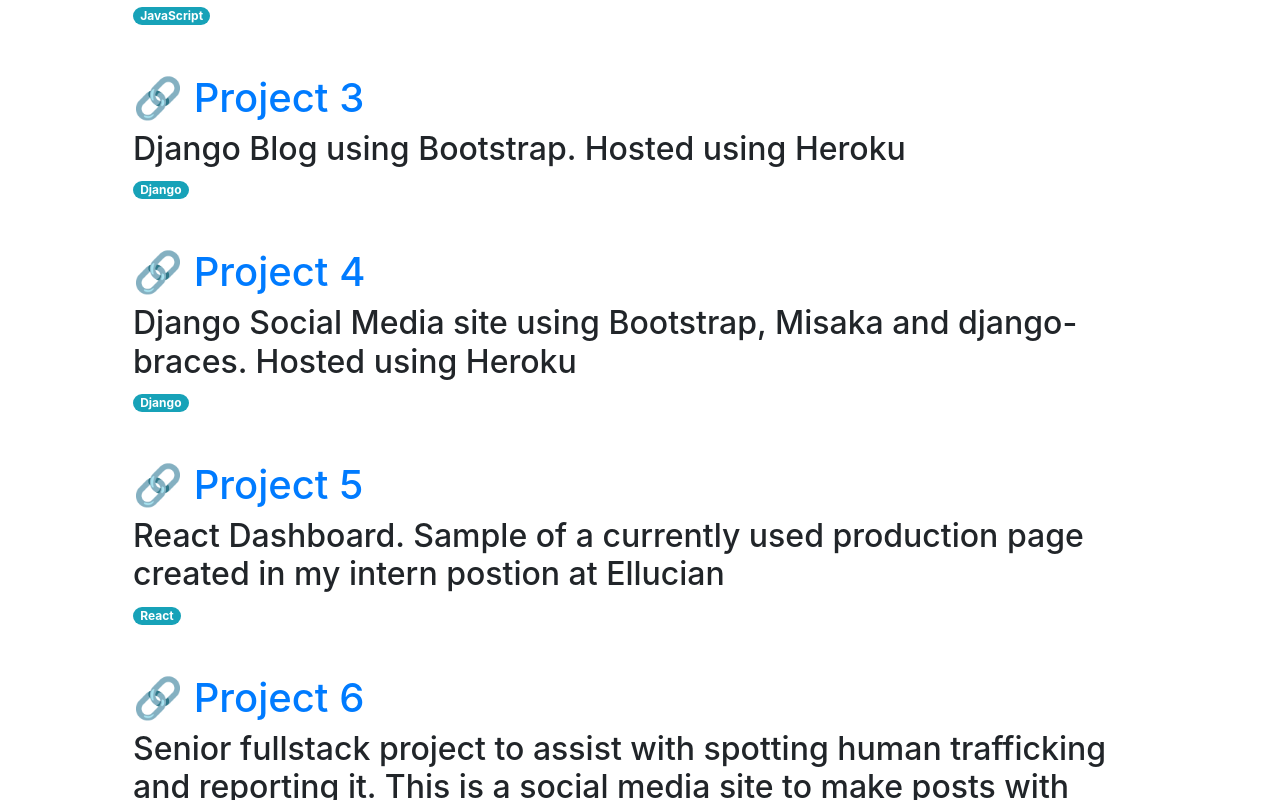
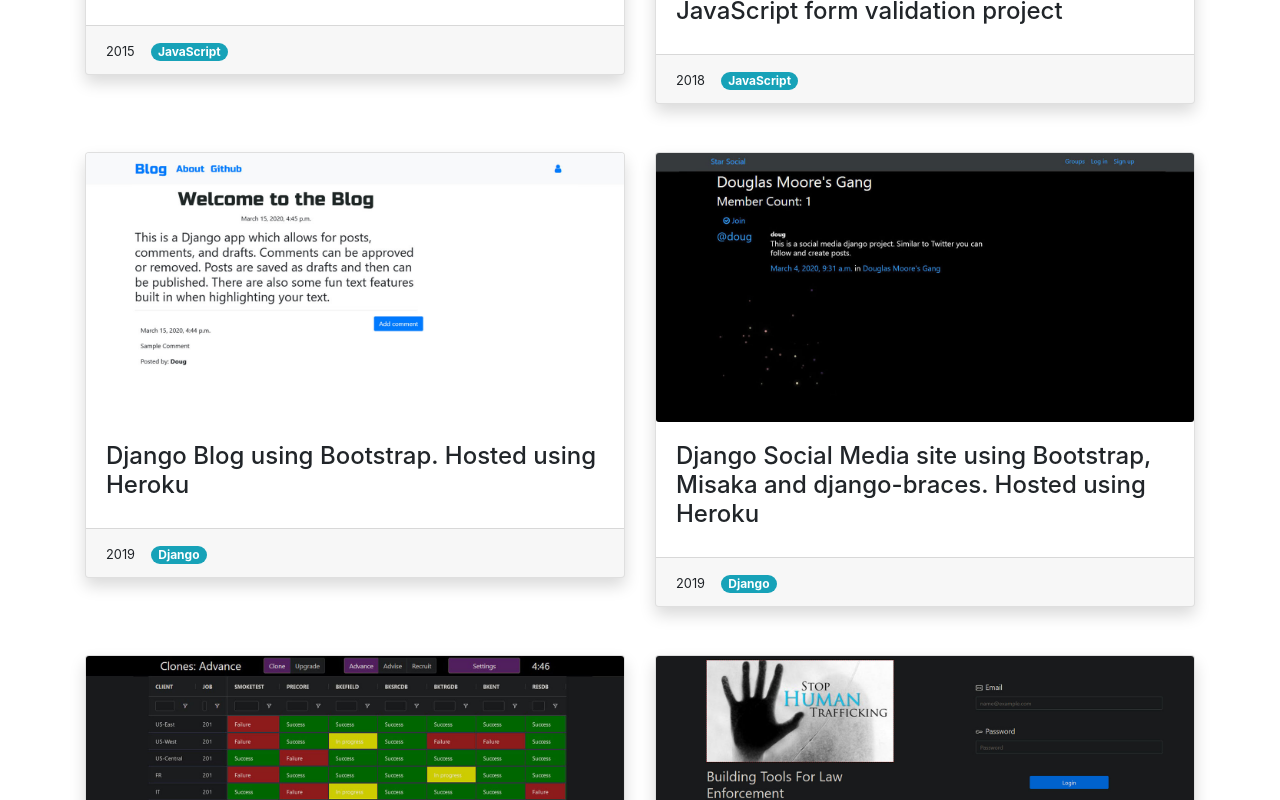
Before and after one commit to CodaBool/CodaBool.com-legacy, a Next.js app: page /projects in a window 1280 px wide. Shown: the part 620-1420 px from the top of the page. Built offline with nearby package versions, Linux system fonts and the light colour scheme.

Commit message:
better project page

```diff
--- a/pages/projects/index.js
+++ b/pages/projects/index.js
@@ -1,77 +1,97 @@
-import Fade from "react-reveal/Fade"
+import Fade from 'react-reveal/Fade'
 import Badge from 'react-bootstrap/Badge'
+import Row from 'react-bootstrap/Row'
+import Col from 'react-bootstrap/Col'
+import Card from 'react-bootstrap/Card'
+import { useRouter } from 'next/router'
 
-const ProjectBox = ({ title, description, link, delay, tags }) => (
-  <div className="m-5">
-    <a href={link}><h1>🔗 {title}</h1></a>
-    <Fade bottom delay={delay}>
-      <>
-        <h2>{description}</h2>
+const ProjectBox = ({ description, link, delay, tags, year, image }) => {
+  const router = useRouter()
+  return (
+    <Col md={6}>
+      <Card className="post my-4 shadow rounded" onClick={() => router.push(link)}>
+        <Card.Img src={image} />
+        <Fade delay={delay}>
+          <Card.Body>
+            <h4>{description}</h4>
+          </Card.Body>
+        </Fade>
+        <Card.Footer>
+          <small className="mr-2">{year}</small>
           {tags && tags.map(tag => (
-          <Badge pill variant="info" key={tag} className="mr-2">
+            <Badge pill variant="info" key={tag} className="ml-2">
               {tag}
             </Badge>
           ))}
-      </>
-    </Fade>
-  </div>
+        </Card.Footer>
+      </Card>
+    </Col>
   )
+}
 
-// TODO: would be nice to have an image for each project
 export default function Projects() {
   return (
     <div className="my-5">
       <h1 className="display-2 m-4">My Projects. 🔨</h1>
       <hr />
+      <Row>
         <ProjectBox
-        title="Project 1"
           description="Mock Photography website"
           link="/projects/1"
           tags={['JavaScript']}
           delay={0}
+          year={2015}
+          image="/assets/coverImg/photo-cover.jpg"
         />
         <ProjectBox
-        title="Project 2"
           description="Mock Tech Support website with JavaScript form validation project"
           link="/projects/2"
           tags={['JavaScript']}
-        delay={400}
+          delay={200}
+          year={2018}
+          image="/assets/coverImg/tech-cover.jpg"
         />
         <ProjectBox
-        title="Project 3"
           description="Django Blog using Bootstrap. Hosted using Heroku"
           link="/projects/3"
           tags={['Django']}
-        delay={800}
+          delay={400}
+          year={2019}
+          image="/assets/coverImg/dj-blog-cover.jpg"
         />
         <ProjectBox
-        title="Project 4"
           description="Django Social Media site using Bootstrap, Misaka and django-braces. Hosted using Heroku"
           link="/projects/4"
           tags={['Django']}
-        delay={1200}
+          delay={600}
+          year={2019}
+          image="/assets/coverImg/dj-social-cover.jpg"
         />
         <ProjectBox
-        title="Project 5"
           description="React Dashboard. Sample of a currently used production page created in my intern postion at Ellucian"
           link="/projects/5"
           tags={['React']}
-        delay={1600}
+          delay={0}
+          year={2020}
+          image="/assets/coverImg/ecrm-dashboard.jpg"
         />
         <ProjectBox
-        title="Project 6"
           description="Senior fullstack project to assist with spotting human trafficking and reporting it. This is a social media site to make posts with images and make comments about missing people."
           link="/projects/6"
           tags={['React', 'Express', 'MongoDB', 'AWS S3']}
-        delay={1600}
+          delay={0}
+          year={2020}
+          image="/assets/coverImg/traffick.jpg"
         />
         <ProjectBox
-        title="Project 7"
           description="Fullstack Nextjs e-commerce project. My most complete project yet. Connects to Stripe and a PostgresQL database to allow for products to be added to cart and checked out. Many different tools involved here. Check it out!"
           link="/projects/7"
           tags={['Nextjs', 'Express', 'Stripe', 'PostgresQL']}
-        delay={1600}
+          delay={0}
+          year={2020}
+          image="/assets/coverImg/market.jpg"
         />
+      </Row>
     </div>
   )
 }
--- a/styles/globals.css
+++ b/styles/globals.css
@@ -1,5 +1,13 @@
 /* TODO: use of !important is not ideal. There should be a better solution */
 /* the problem is writing this code in the .module does not seem to work */
+
+/* Posts */
+.post {
+  cursor: pointer;
+}
+.post:hover, .post:active {
+  background-color: #e2edf6;
+}
 
 .video-grid {
   width: 49% !important;
```
Also changed, not shown: lib/useScreen.js (added, +38 -0 lines). Lines whose indentation alone changed are shown as unchanged.
